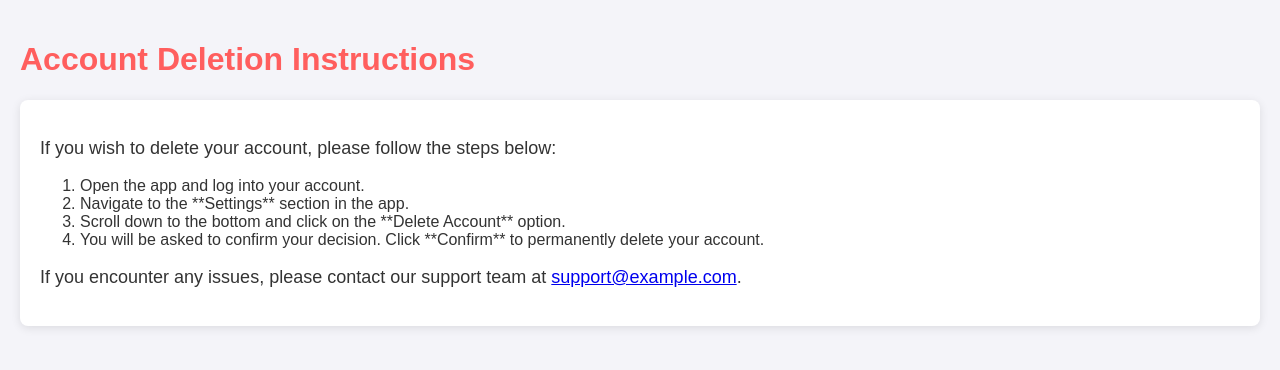
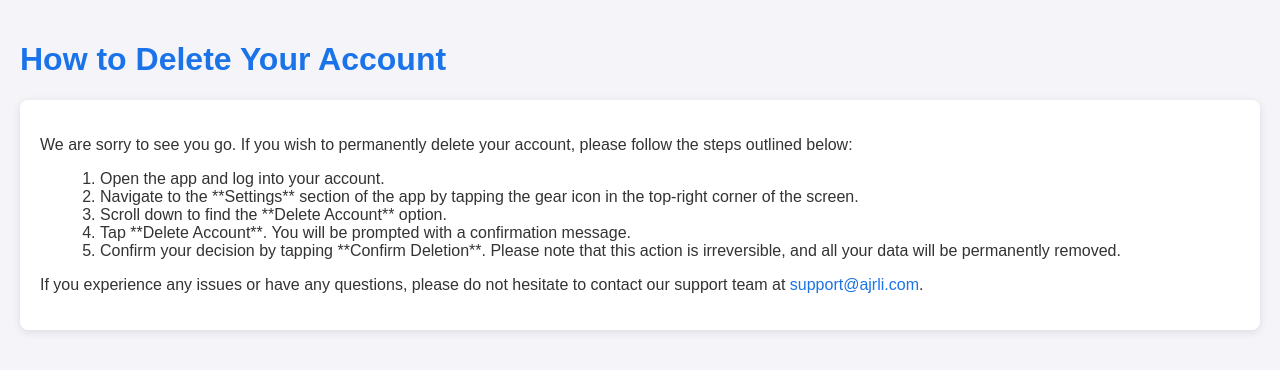
Before and after one commit to zedclay/ajrli-account-deletion, a plain HTML site: page index.html in a window 1280 px wide. Drawn offline with Linux system fonts and the light colour scheme.

Commit message:
Update index.html

```diff
--- a/index.html
+++ b/index.html
@@ -13,10 +13,10 @@
       color: #333;
     }
     h1 {
-      color: #ff5e5e;
+      color: #1a73e8;
     }
     p {
-      font-size: 18px;
+      font-size: 16px;
     }
     .instructions {
       margin-top: 20px;
@@ -25,19 +25,30 @@
       border-radius: 8px;
       box-shadow: 0 2px 10px rgba(0, 0, 0, 0.1);
     }
+    ol {
+      margin-left: 20px;
+    }
+    a {
+      color: #1a73e8;
+      text-decoration: none;
+    }
+    a:hover {
+      text-decoration: underline;
+    }
   </style>
 </head>
 <body>
-  <h1>Account Deletion Instructions</h1>
+  <h1>How to Delete Your Account</h1>
   <div class="instructions">
-    <p>If you wish to delete your account, please follow the steps below:</p>
+    <p>We are sorry to see you go. If you wish to permanently delete your account, please follow the steps outlined below:</p>
     <ol>
       <li>Open the app and log into your account.</li>
-      <li>Navigate to the **Settings** section in the app.</li>
-      <li>Scroll down to the bottom and click on the **Delete Account** option.</li>
-      <li>You will be asked to confirm your decision. Click **Confirm** to permanently delete your account.</li>
+      <li>Navigate to the **Settings** section of the app by tapping the gear icon in the top-right corner of the screen.</li>
+      <li>Scroll down to find the **Delete Account** option.</li>
+      <li>Tap **Delete Account**. You will be prompted with a confirmation message.</li>
+      <li>Confirm your decision by tapping **Confirm Deletion**. Please note that this action is irreversible, and all your data will be permanently removed.</li>
     </ol>
-    <p>If you encounter any issues, please contact our support team at <a href="mailto:support@example.com">support@example.com</a>.</p>
+    <p>If you experience any issues or have any questions, please do not hesitate to contact our support team at <a href="mailto:support@ajrli.com">support@ajrli.com</a>.</p>
   </div>
 </body>
 </html>
```
